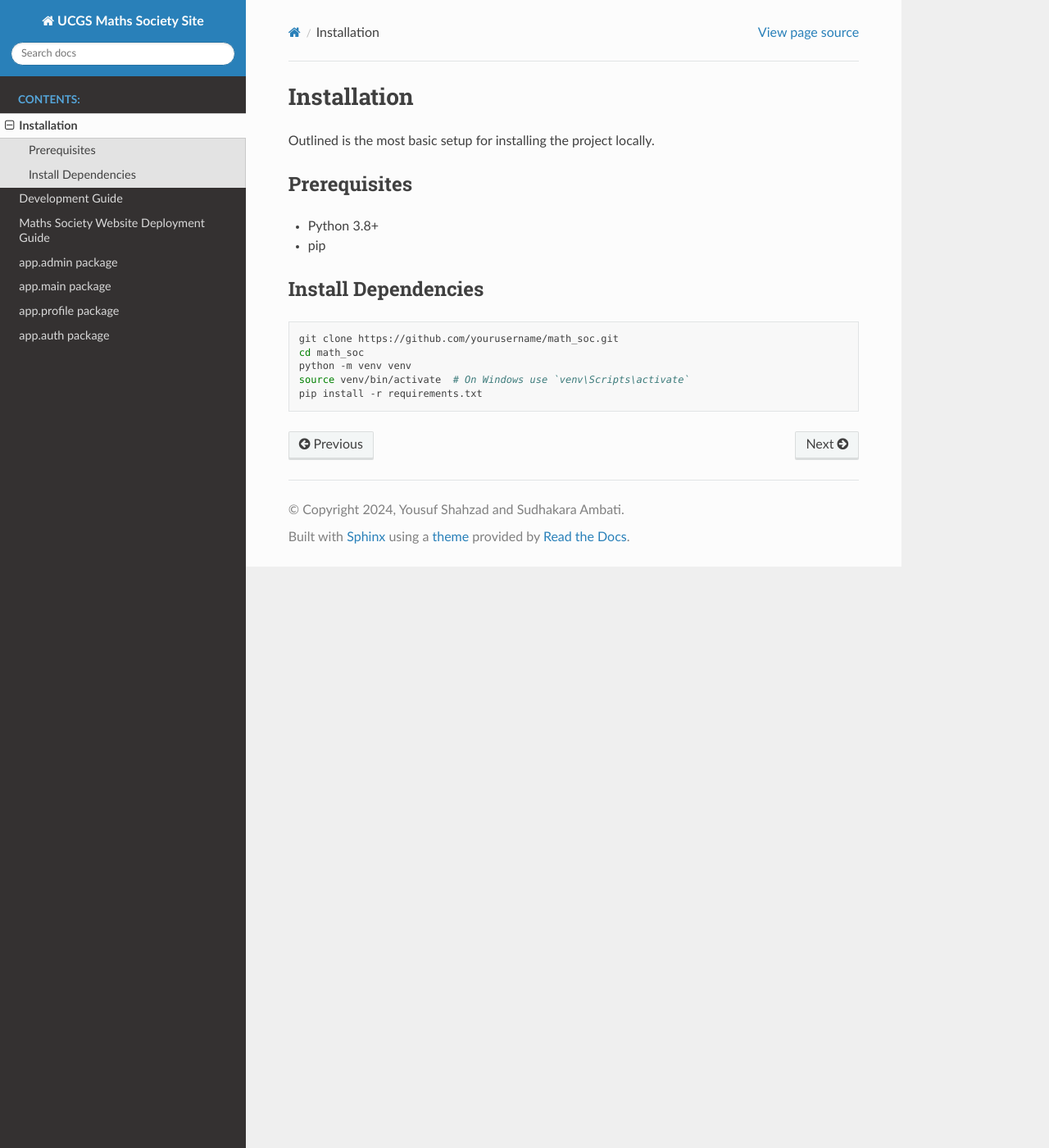
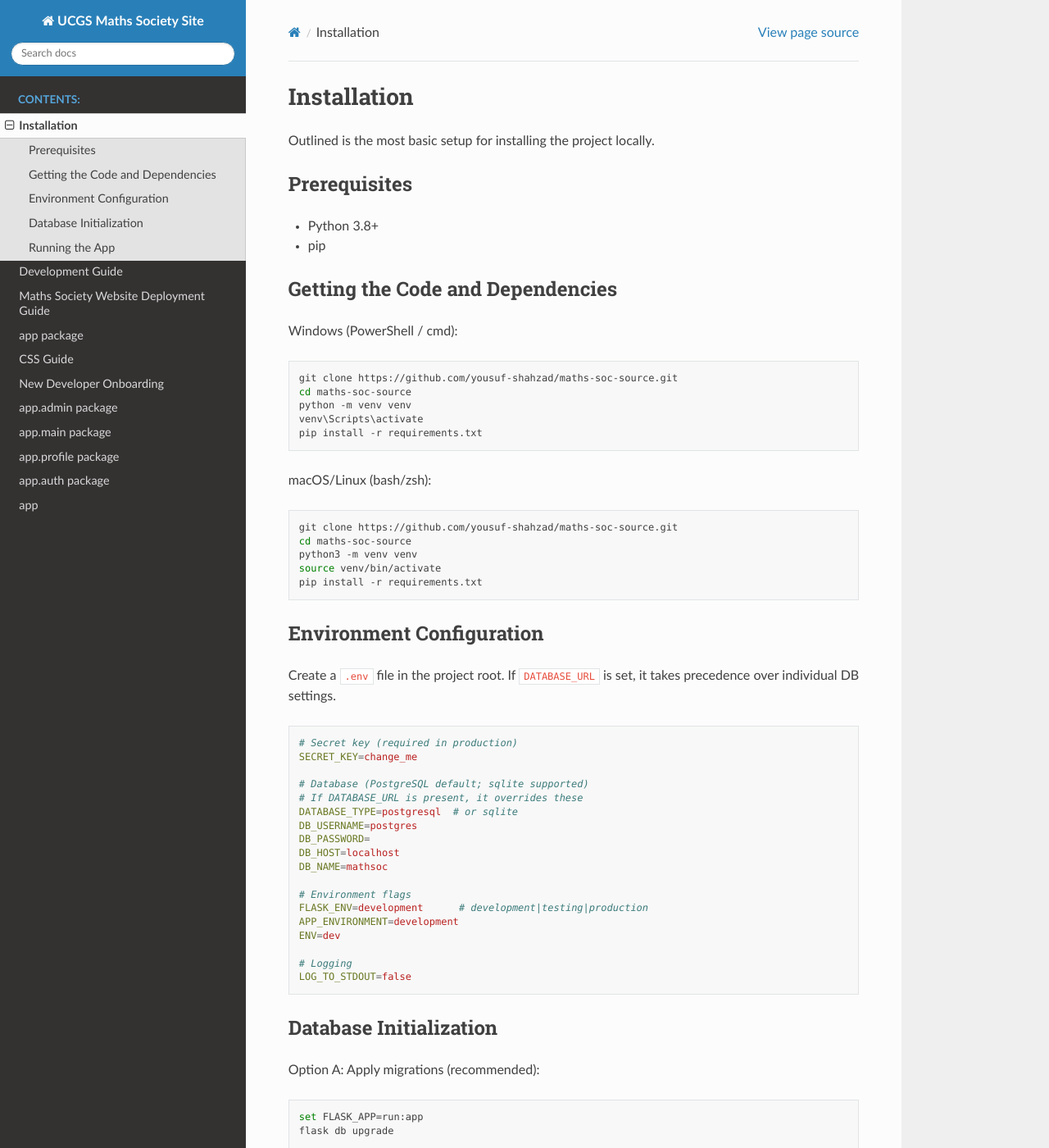
Before and after one commit to yousuf-shahzad/maths-soc-source, a Sphinx documentation site: the page built from docs/source/installation.rst, in a window 1280 px wide and 1400 px high. Shown: the whole window at 82% size. Built offline with Sphinx 7.4.7 and the Read the Docs theme 3.1.0, drawn with Linux system fonts in a browser that asks for light colours; pages that are not in the unit, such as notebooks, are missing from menus; some of the changed text lies outside the part shown.

Commit message:
Add comprehensive documentation for CSS, onboarding, installation, and development processes

```diff
--- a/docs/source/deployment.rst
+++ b/docs/source/deployment.rst
@@ -101,6 +101,9 @@
     DB_PASSWORD=your_secure_password
     DB_HOST=localhost
     DB_NAME=mathsoc_db
+
+    # Optional logging to stdout (useful for containerized platforms)
+    LOG_TO_STDOUT=true
 
 5. Initialize Database:
 
--- a/docs/source/development.rst
+++ b/docs/source/development.rst
@@ -255,3 +255,80 @@
 - Sudhakara Ambati
 
 Upton Court Grammar School
+
+
+Architecture Overview
+----------------------
+
+High-Level Components
+~~~~~~~~~~~~~~~~~~~~~
+
+- **Application Factory**: ``app.create_app`` builds the Flask app with the requested configuration (development, testing, production).
+- **Blueprints**: Modular structure with ``auth``, ``main``, ``profile``, and ``admin`` blueprints.
+- **Database**: SQLAlchemy models in ``app/models.py``; database initialization via Flask-Migrate (Alembic).
+- **Forms**: WTForms under each blueprint's ``forms.py``.
+- **Templates**: Jinja templates organized per blueprint in ``app/templates/<blueprint>/``; shared base template ``base.html``.
+- **Static Assets**: Modular CSS in ``app/static/css``; images under ``app/static/images``; user uploads under ``app/static/uploads``.
+- **Rich Text**: CKEditor is integrated for content fields in admin.
+
+App Factory and Configuration
+~~~~~~~~~~~~~~~~~~~~~~~~~~~~~
+
+The application uses an app factory pattern (``app/__init__.py``):
+
+- Loads configuration via ``config.get_config``
+- Initializes extensions: SQLAlchemy, Flask-Login, Flask-Migrate, CKEditor
+- Registers blueprints
+- Configurable via environment variables (see ``installation``)
+
+Database and Migrations
+~~~~~~~~~~~~~~~~~~~~~~~
+
+- Create migrations: ``flask db migrate -m "message"``
+- Apply migrations: ``flask db upgrade``
+- For development seeding, ``init_db.py`` can create default schools and an admin user (non-production only)
+
+CSS and Frontend Scheme
+-----------------------
+
+We use a modular CSS approach. Key points:
+
+- ``app/static/css/main.css`` is an import hub (no direct styles)
+- Base components live under ``app/static/css/base`` (e.g., ``base.css``, ``forms.css``, ``button.css``)
+- Feature/page-specific styles live under folders like ``admin/``, ``page/``, ``profile/``, ``summer/``, ``article-newsletter/``
+- The file ``app/static/css/order.txt`` lists suggested cascade order
+- Avoid inline CSS in templates; use classes from base/feature CSS files
+
+Blueprint Conventions
+---------------------
+
+- ``routes.py`` defines endpoints; ``forms.py`` defines WTForms; ``__init__.py`` registers the blueprint
+- Templates: route naming aligns with subfolders under ``app/templates/<blueprint>/``
+- Admin pages follow consistent form and layout classes (see ``base/forms.css``, ``base/button.css``)
+
+Developer Onboarding (Quick)
+----------------------------
+
+1. Set up environment (see :doc:`installation`).
+2. Run ``flask db upgrade`` (or ``python init_db.py`` in dev).
+3. Start the dev server with ``python run.py``.
+4. Explore blueprints: ``app/admin``, ``app/auth``, ``app/main``, ``app/profile``.
+5. Run tests with ``pytest``; add new tests in ``tests/`` mirroring module layout.
+6. For UI work, reuse classes from ``base`` CSS and mirror existing admin templates.
+
+Code Style and Quality
+----------------------
+
+- PEP 8, type hints encouraged
+- Keep functions small and focused
+- Prefer blueprint modularity; avoid monolithic files
+- Update or add tests for new features and bug fixes
+- Keep migrations atomic and named clearly
+
+Security Notes
+--------------
+
+- Never commit real secrets; use ``.env``
+- Set a strong ``SECRET_KEY`` in production
+- Validate file uploads; review upload folders and allowed types
+- Regularly update dependencies
--- a/docs/source/index.rst
+++ b/docs/source/index.rst
@@ -10,10 +10,14 @@
    installation
    development
    deployment
+   app
+   css
+   onboarding
    api/app.admin
    api/app.main
    api/app.profile
    api/app.auth
+   modules
 
 Indices and tables
 ==================
--- a/docs/source/installation.rst
+++ b/docs/source/installation.rst
@@ -8,13 +8,74 @@
 - Python 3.8+
 - pip
 
-Install Dependencies
---------------------
+Getting the Code and Dependencies
+---------------------------------
+
+Windows (PowerShell / cmd):
+
+.. code-block:: powershell
+
+   git clone https://github.com/yousuf-shahzad/maths-soc-source.git
+   cd maths-soc-source
+   python -m venv venv
+   venv\Scripts\activate
+   pip install -r requirements.txt
+
+macOS/Linux (bash/zsh):
 
 .. code-block:: bash
 
-   git clone https://github.com/yourusername/math_soc.git
-   cd math_soc
-   python -m venv venv
-   source venv/bin/activate  # On Windows use `venv\Scripts\activate`
+   git clone https://github.com/yousuf-shahzad/maths-soc-source.git
+   cd maths-soc-source
+   python3 -m venv venv
+   source venv/bin/activate
    pip install -r requirements.txt
+
+Environment Configuration
+-------------------------
+
+Create a ``.env`` file in the project root. If ``DATABASE_URL`` is set, it takes precedence over individual DB settings.
+
+.. code-block:: ini
+
+   # Secret key (required in production)
+   SECRET_KEY=change_me
+
+   # Database (PostgreSQL default; sqlite supported)
+   # If DATABASE_URL is present, it overrides these
+   DATABASE_TYPE=postgresql  # or sqlite
+   DB_USERNAME=postgres
+   DB_PASSWORD=
+   DB_HOST=localhost
+   DB_NAME=mathsoc
+
+   # Environment flags
+   FLASK_ENV=development      # development|testing|production
+   APP_ENVIRONMENT=development
+   ENV=dev
+
+   # Logging
+   LOG_TO_STDOUT=false
+
+Database Initialization
+-----------------------
+
+Option A: Apply migrations (recommended):
+
+.. code-block:: powershell
+
+   set FLASK_APP=run:app
+   flask db upgrade
+
+Option B: Seed defaults for development:
+
+.. code-block:: powershell
+
+   python init_db.py
+
+Running the App
+---------------
+
+.. code-block:: powershell
+
+   python run.py
--- /dev/null
+++ b/docs/source/onboarding.rst
@@ -0,0 +1,54 @@
+New Developer Onboarding
+========================
+
+Goal
+----
+
+Get productive in under an hour.
+
+Checklist
+---------
+
+1. Read :doc:`installation` and run the app locally
+2. Skim :doc:`development` (architecture, blueprints, CSS scheme)
+3. Explore code: ``app/admin``, ``app/auth``, ``app/main``, ``app/profile``
+4. Run tests: ``pytest``
+5. Pick a small task (UI tweak or a simple route) and submit a PR
+
+Local Setup Quick Commands (Windows)
+------------------------------------
+
+.. code-block:: powershell
+
+   git clone https://github.com/yousuf-shahzad/maths-soc-source.git
+   cd maths-soc-source
+   python -m venv venv
+   venv\Scripts\activate
+   pip install -r requirements.txt
+   # Create .env (see installation)
+   set FLASK_APP=run:app
+   flask db upgrade
+   python run.py
+
+Conventions
+-----------
+
+- Blueprints: keep routes, forms, and templates organized per module
+- CSS: no inline styles; reuse ``base`` classes; import via ``main.css``
+- Commit messages: short and descriptive (imperative mood)
+- PRs: include a brief description, screenshots for UI
+
+Where to Add Things
+-------------------
+
+- New admin page: ``app/admin/routes.py``, template under ``app/templates/admin/``
+- New form: ``<blueprint>/forms.py`` with WTForms
+- New model: ``app/models.py`` (add migration)
+- New CSS for a page: ``app/static/css/page/`` (or appropriate section)
+
+Common Gotchas
+--------------
+
+- Forgot to activate venv → packages not found
+- Migrations out of date → run ``flask db upgrade``
+- SECRET_KEY missing in production → set in ``.env`` or environment
```
Also changed, not shown: docs/source/css.rst (added, +33 -0 lines).
